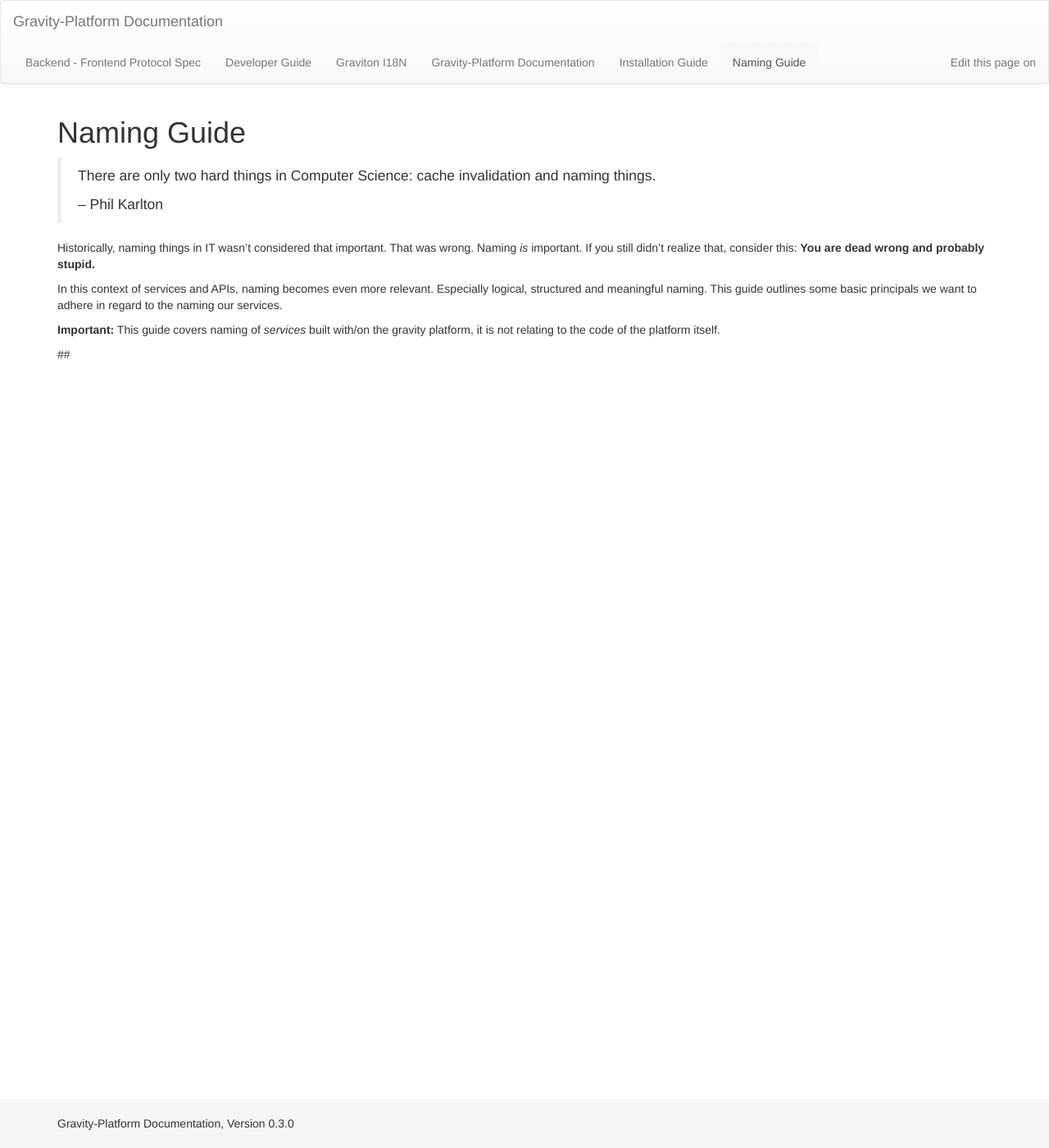
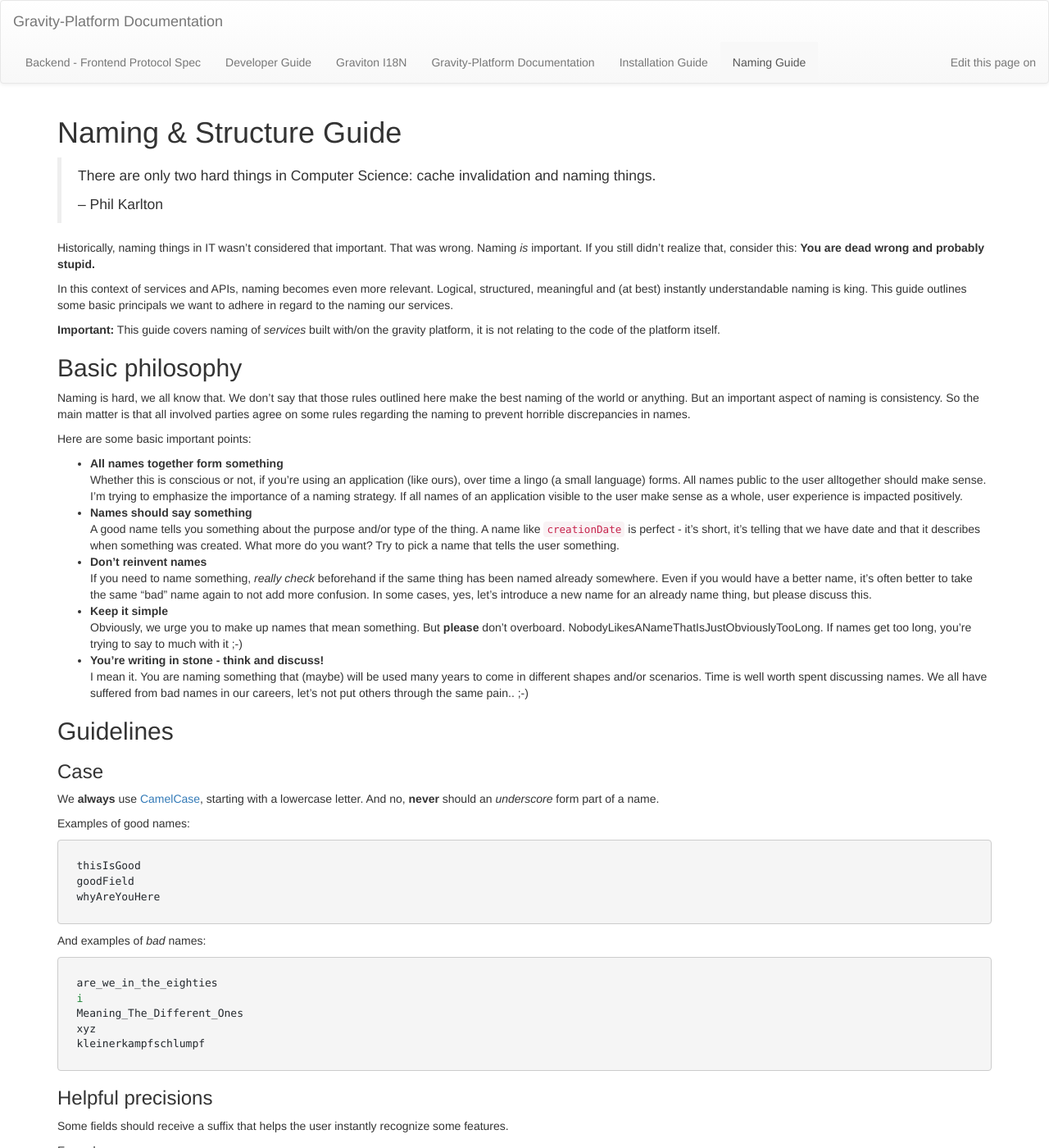
Before and after one commit to gravity-platform/doc, a Jekyll site: the page built from naming.md, in a window 1280 px wide and 1400 px high. Shown: the whole window at 82% size. Built offline with Jekyll 4.4.1, drawn with Linux system fonts in a browser that asks for light colours; nearby versions of some CDN libraries; Markdown is read by kramdown in place of the engine named in the settings; some of the changed text lies outside the part shown.

Commit message:
first draft finished..

`````diff
--- a/naming.md
+++ b/naming.md
@@ -3,7 +3,7 @@ title: Naming Guide
 layout: default
 ---
 
-# Naming Guide
+# Naming & Structure Guide
 
 > There are only two hard things in Computer Science: cache invalidation and naming things.
 >
@@ -12,10 +12,145 @@ layout: default
 Historically, naming things in IT wasn't considered that important. That was wrong. Naming *is* important.
 If you still didn't realize that, consider this: **You are dead wrong and probably stupid.**
 
-In this context of services and APIs, naming becomes even more relevant. Especially logical, structured and
-meaningful naming. This guide outlines some basic principals we want to adhere in regard to the naming our services.
+In this context of services and APIs, naming becomes even more relevant. Logical, structured,
+meaningful and (at best) instantly understandable naming is king. This guide outlines some basic principals
+we want to adhere in regard to the naming our services.
 
 **Important:** This guide covers naming of *services* built with/on the gravity platform, it is not relating to the code of
 the platform itself.
 
-##
+## Basic philosophy
+
+Naming is hard, we all know that. We don't say that those rules outlined here make the best naming of the world or anything.
+But an important aspect of naming is consistency. So the main matter is that all involved parties agree on some rules
+regarding the naming to prevent horrible discrepancies in names.
+
+Here are some basic important points:
+
+* **All names together form something**<br/>Whether this is conscious or not, if you're using an application (like ours), over time a lingo (a small language) forms. All names public to the user alltogether should make sense. I'm trying to emphasize the importance of a naming strategy. If all names of an application visible to the user make sense as a whole, user experience is impacted positively.
+* **Names should say something**<br/>A good name tells you something about the purpose and/or type of the thing. A name like `creationDate` is perfect - it's short, it's telling that we have date and that it describes when something was created. What more do you want? Try to pick a name that tells the user something.
+* **Don't reinvent names**<br/>If you need to name something, *really check* beforehand if the same thing has been named already somewhere. Even if you would have a better name, it's often better to take the same "bad" name again to not add more confusion. In some cases, yes, let's introduce a new name for an already name thing, but please discuss this.
+* **Keep it simple**<br/>Obviously, we urge you to make up names that mean something. But **please** don't overboard. NobodyLikesANameThatIsJustObviouslyTooLong. If names get too long, you're trying to say to much with it ;-)
+* **You're writing in stone - think and discuss!**<br/>I mean it. You are naming something that (maybe) will be used many years to come in different shapes and/or scenarios. Time is well worth spent discussing names. We all have suffered from bad names in our careers, let's not put others through the same pain.. ;-)
+
+
+
+## Guidelines
+
+### Case
+
+We **always** use [CamelCase](http://en.wikipedia.org/wiki/CamelCase), starting with a lowercase letter.
+And no, **never** should an *underscore* form part of a name.
+
+Examples of good names:
+
+```
+thisIsGood
+goodField
+whyAreYouHere
+```
+
+And examples of *bad* names:
+
+```
+are_we_in_the_eighties
+i
+Meaning_The_Different_Ones
+xyz
+kleinerkampfschlumpf
+```
+
+### Helpful precisions
+
+Some fields should receive a suffix that helps the user instantly recognize some features.
+
+Examples:
+
+```
+creationDate
+customerId
+```
+
+We don't add those suffixes because the user couldn't find out the data type by himself.
+It's just to add more precise scope to the value. Let's say we would name it just `creation` or `customer`,
+then it's not as specific. In the case of `creation` it's just unclear, in case of `customer`, one might
+expect an embedded customer, not an id.
+
+
+### Banned words
+
+Some words should not be used at all for various reasons, here they are in alphabetical order:
+
+```
+avaloq
+finnova
+ibis
+kd_[l]nr
+kube
+mandate
+microsoft
+oracle
+userbk_nr
+```
+
+Generally, don't use:
+
+* Any brand/company names from software involved and/or source and/or target systems (anything that isn't
+included in the list above) as those are subject to change.
+* Names that are specific/exclusive to an external application. For example, don't use "DLL" as this
+would be Windows-specific, use "libraryFile" instead.
+* Stuff that sound english but aren't or have a different meaning (I'm looking at you, *mandate*)
+* Names of people
+* Any obscenities
+
+## Common data structures
+
+### Translatable
+
+As you can see in [I18N](/doc/i18n.html), text in any form or shape that can be translatable should have
+a common form.
+
+When naming your translatible field, in addition to the normal rules, make sure to **not redundantely** name your field.
+
+A good example would be:
+
+````javascript
+{
+  "status": {
+    "en": "Open",
+    "de": "Offen"
+  }
+}
+````
+
+A **bad example** would be:
+
+````javascript
+{
+  "statusText": { // not good..
+    "en": "Open",
+    "de": "Offen"
+  }
+}
+````
+
+Just call it `status` in this example, it's obviously a text. We don't need you to tell us.. keep it simple ;-)
+
+### "A code" (Translatable with external id)
+
+What we call "code" here is basically an inline Translatable but in addition, we also provide a numeric id to the client
+(for convenience and for easier matching on the client side).
+
+This should look like this:
+
+````javascript
+{
+  "contactType": {
+    externalId: 33,
+    text: {
+      "en": "Telephone",
+      "de": "Telefon"
+    }
+  }
+}
+````
`````
